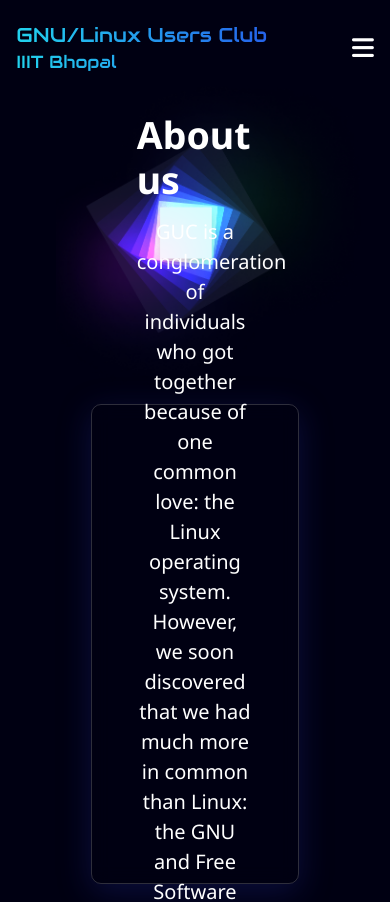
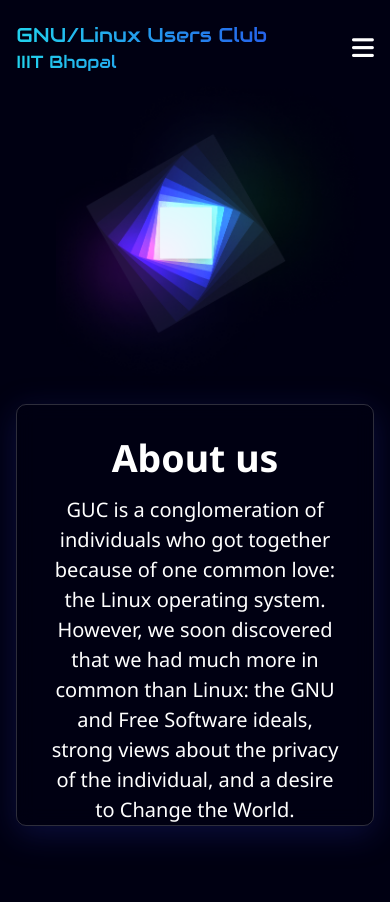
Before and after one commit to guciiitbhopal/guc-iiitbhopal, a React (Create React App) app: page /about in a window 390 px wide. Shown: the top 902 px of the page. After the commit the page ends 848 px from the top, so only its background shows below. Built offline with nearby package versions, Linux system fonts and the light colour scheme.

Commit message:
About is Responsive and minor fixes

```diff
--- a/src/index.css
+++ b/src/index.css
@@ -6,7 +6,7 @@
   font-family: "Noto Sans", sans-serif;
   height: calc(100vh - 16px);
   box-sizing: border-box;
-  overflow: hidden;
+  /* overflow: hidden; */
 }
 
 :root {
--- a/src/pages/About.jsx
+++ b/src/pages/About.jsx
@@ -9,11 +9,11 @@
         <div className='ml-8'>
           <img src={logolo} alt="/"  />
         </div>
-        <div className="flex flex-col justify-center lg:items-start h-96 w-7/12 p-9 glsm">
+        <div className="flex flex-col justify-center items-center lg:items-start h-full w-full sm:w-7/12 px-6 pt-6 glsm">
           <h1 className="twhite text-4xl font-semibold flex flex-col items-center sm:items-start ">
             <span className=" text-3xl sm:text-4xl ">About us</span>
           </h1>
-          <p className=" twhite text-center lg:text-start font-light lg:mr-10 lg:mb-16 mt-3 sm:text-sm md:mt-10 md:text-lg md:leading-8">GUC is a conglomeration of individuals who got together because of one common love: the Linux operating system. However, we soon discovered that we had much more in common than Linux: the GNU and Free Software ideals, strong views about the privacy of the individual, and a desire to Change the World.</p>
+          <p className=" flex twhite text-center lg:text-start font-light lg:mr-10 lg:mb-16 mt-3 sm:text-sm md:mt-10 md:text-lg md:leading-8">GUC is a conglomeration of individuals who got together because of one common love: the Linux operating system. However, we soon discovered that we had much more in common than Linux: the GNU and Free Software ideals, strong views about the privacy of the individual, and a desire to Change the World.</p>
         </div>
       </div>
     </div>
--- a/src/pages/Team.jsx
+++ b/src/pages/Team.jsx
@@ -11,8 +11,8 @@
         </span>
       </div>
       <div className="flex justify-around flex-wrap ">
-        {FOUNDING_MEMBERS.map((_member) => (
-          <TeamCard member={_member} />
+        {FOUNDING_MEMBERS.map((_member, index) => (
+          <TeamCard key={index} member={_member} />
         ))}
       </div>
       <div className="flex justify-center">
@@ -21,8 +21,8 @@
         </span>
       </div>
       <div className="flex justify-around flex-wrap ">
-        {PRESIDENTS.map((_member) => (
-          <TeamCard member={_member} />
+        {PRESIDENTS.map((_member, index) => (
+          <TeamCard key={index} member={_member} />
         ))}
       </div>
       <div className="flex justify-center">
@@ -31,11 +31,10 @@
         </span>
       </div>
       <div className="flex justify-around flex-wrap ">
-        {TEAM_MEMEBERS.map((_member) => (
-          <TeamCard member={_member} />
+        {TEAM_MEMEBERS.map((_member, index) => (
+          <TeamCard key={index} member={_member} />
         ))}
       </div>
-
     </div>
   );
 };
```
